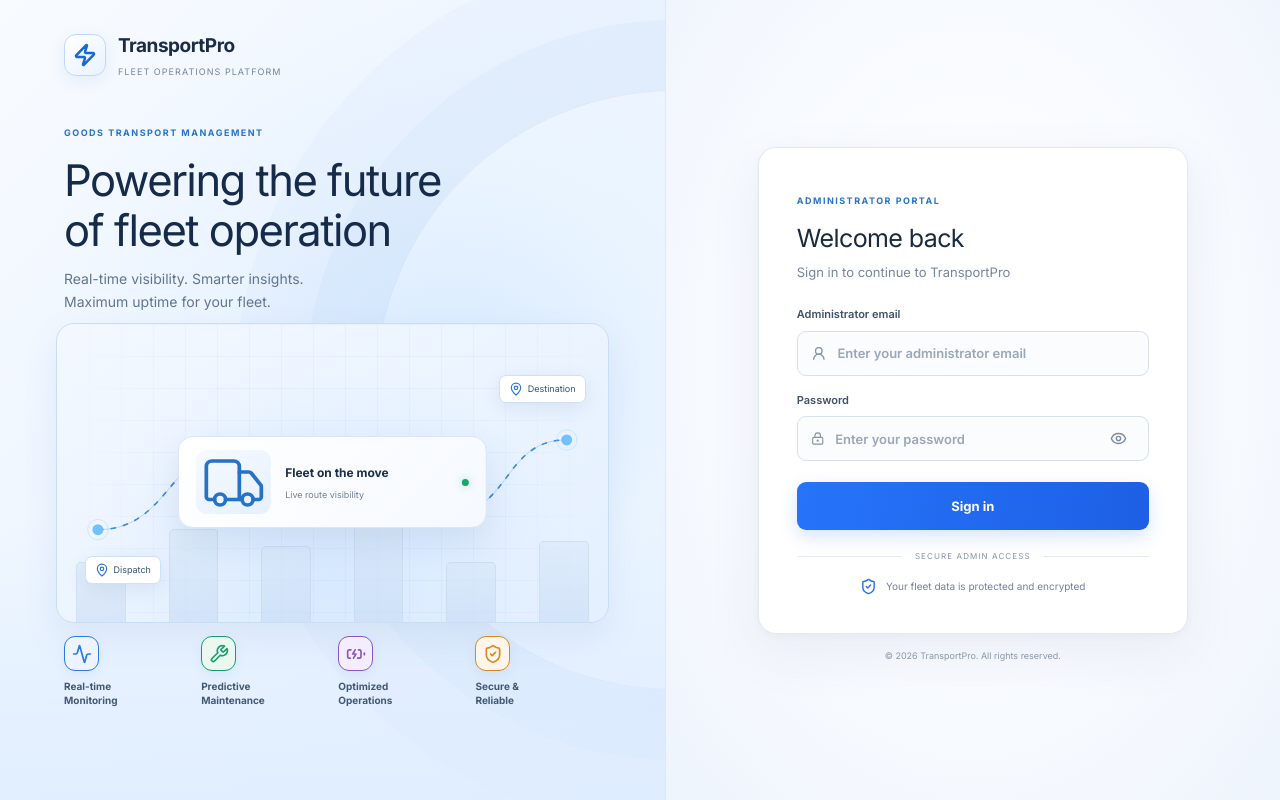
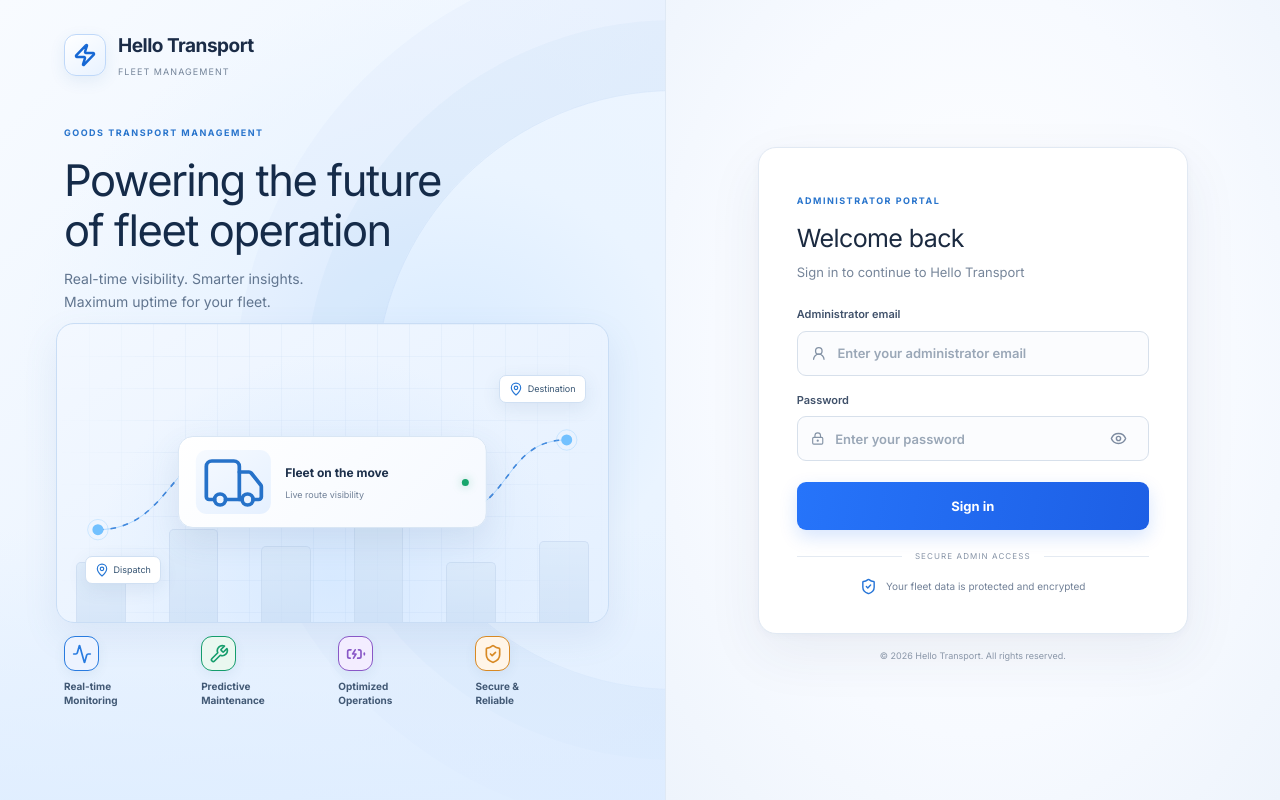
Before and after one commit to Divakar07-pixel/Transport, a React (Vite) app in the folder frontend/: page /#/login in a window 1280 px wide. Built offline with nearby package versions, Linux system fonts and the light colour scheme; no server answers.

Commit message:
Align sign-in branding with Hello Transport

```diff
--- a/frontend/src/pages/Login.jsx
+++ b/frontend/src/pages/Login.jsx
@@ -70,7 +70,7 @@ export default function Login({ onLogin }) {
     <section className="tp-login-showcase">
       <div className="tp-login-brand">
         <span className="tp-brand-mark"><Zap size={24} strokeWidth={2.5}/></span>
-        <span><strong>TransportPro</strong><small>FLEET OPERATIONS PLATFORM</small></span>
+        <span><strong>Hello Transport</strong><small>FLEET MANAGEMENT</small></span>
       </div>
       <div className="tp-login-copy">
         <span className="tp-eyebrow">GOODS TRANSPORT MANAGEMENT</span>
@@ -90,13 +90,13 @@ export default function Login({ onLogin }) {
     <section className="tp-login-side">
       <div className="tp-mobile-brand">
         <span className="tp-brand-mark"><Zap size={22} strokeWidth={2.5}/></span>
-        <strong>TransportPro</strong>
+        <strong>Hello Transport</strong>
       </div>
       <form className="tp-login-card" onSubmit={submit}>
         <header className="tp-form-header">
           <span className="tp-eyebrow">ADMINISTRATOR PORTAL</span>
           <h2>Welcome back</h2>
-          <p>Sign in to continue to TransportPro</p>
+          <p>Sign in to continue to Hello Transport</p>
         </header>
 
 
@@ -145,7 +145,7 @@ export default function Login({ onLogin }) {
         <div className="tp-login-divider"><span>SECURE ADMIN ACCESS</span></div>
         <div className="tp-security-note"><ShieldCheck size={17}/><span>Your fleet data is protected and encrypted</span></div>
       </form>
-      <footer className="tp-login-footer">© {new Date().getFullYear()} TransportPro. All rights reserved.</footer>
+      <footer className="tp-login-footer">© {new Date().getFullYear()} Hello Transport. All rights reserved.</footer>
     </section>
   </main>
 }
```
